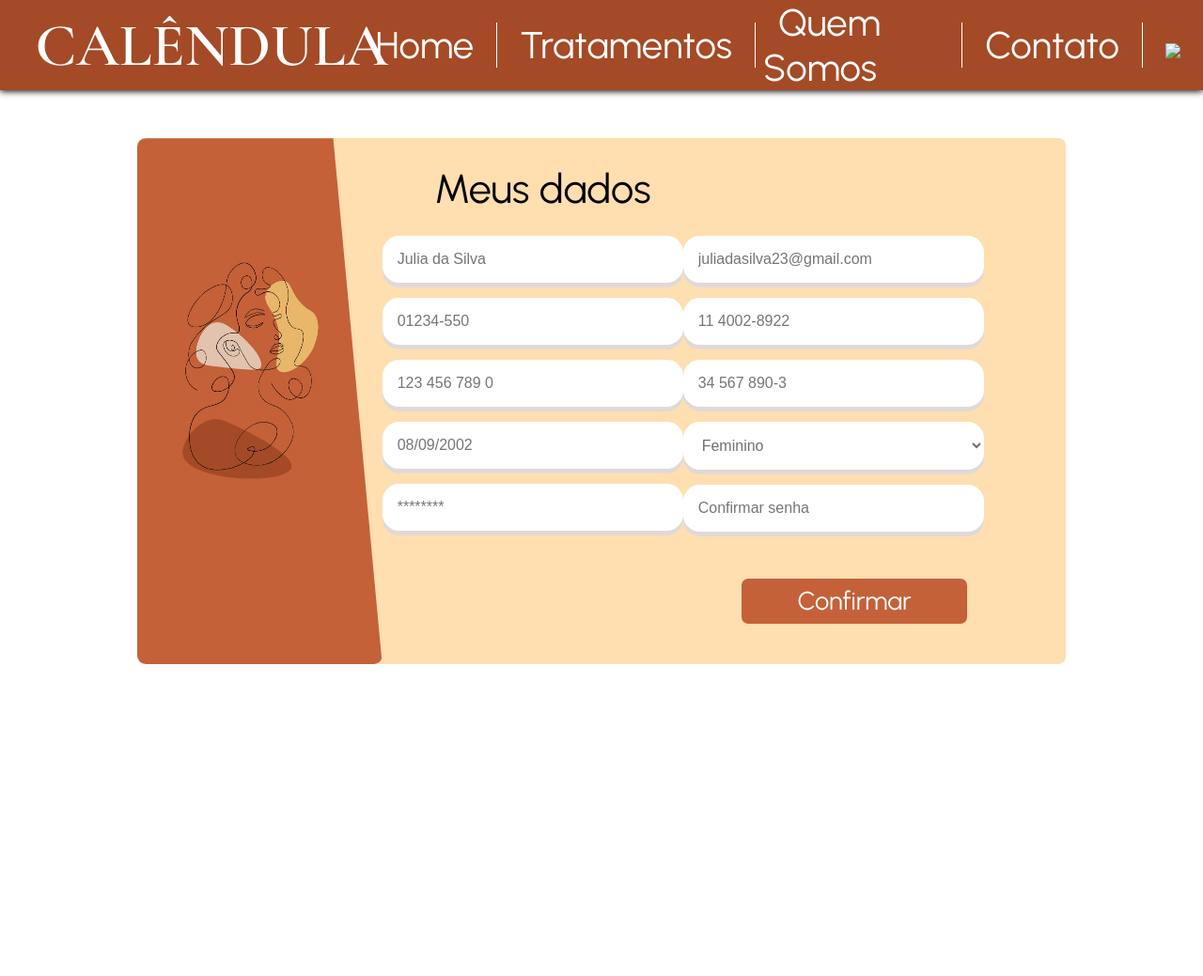
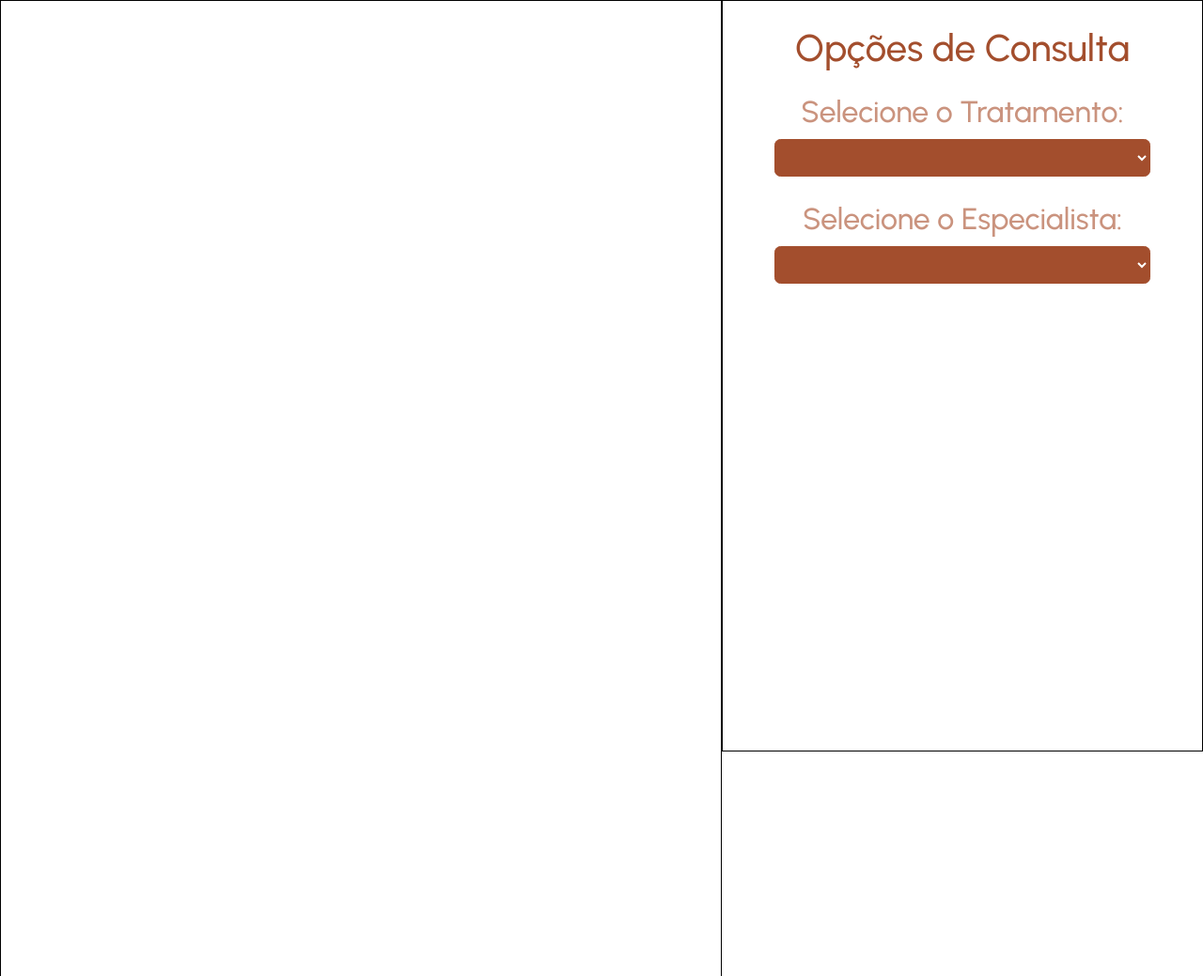
Before and after one commit to intentdoor/CalendulaDermo, a plain HTML site: page index.html in a window 1280 px wide. Shown: the whole page at 94% size. Before the commit the page ends 800 px from the top, so only its background shows below. Drawn offline with nearby package versions, Linux system fonts and the light colour scheme.

Commit message:
tela de marcar consulta

```diff
--- a/index.html
+++ b/index.html
@@ -8,93 +8,34 @@
 </head>
 <body>
     <div class="container">
-        <!-- cabeçalho -->
-        <nav>
-            <div class="logo">
-                <a href="index.html">CALÊNDULA</a>
-            </div>
-            <ul>
-                <li><a href="#" class="home">Home</a></li>
-                <div id="barra"></div>
-                <li><a href="#">Tratamentos</a></li>
-                <div id="barra"></div>
-                <li><a href="#">Quem Somos</a></li>
-                <div id="barra"></div>
-                <li><a href="#">Contato</a></li>
-                <div id="barra"></div>
-                <li><a href=""><img src="img" class="Perfilzinho" ></a></li>
-            </ul>
-            <div class="menu-icon">
-                <img src="img/perfil.jpeg" alt="">
-            </div>
-        </nav>
-    </div>
-    <div class="carcaça">
+        <div id="imagemdefundo"></div>
+        <div id="marcarconsulta">
+            <div class="escrita">Opções de Consulta</div>
+            <div class="escrita2">Selecione o Tratamento:</div>
 
-        <div id="sombra">
-            <img src="img/dessavez.jfif" class="poa" >
+            <select name="" class="tratamentos" >
+                <option value="" class="opcoes" id="vazio"></option>
+                <option value="" class="opcoes" id="primeiro">Acne</option>
+                <option value="" class="opcoes" id="segundo">Rosácea</option>
+                <option value="" class="opcoes" id="terceiro">Dermatologia Infantil</option>
+                <option value="" class="opcoes" id="quarto">Micose</option>
+                <option value="" class="opcoes" id="quinto">Hiperidrose</option>
+                <option value="" class="opcoes" id="sexto">Melasma</option>
+                <option value="" class="opcoes" id="setimo">Queda de cabelo</option>
+            </select>
 
+            <div class="escrita2">Selecione o Especialista:</div>
+            <select name="" class="tratamentos" >
+                <option value="" class="opcoes" id="vazio"></option>
+                <option value="" class="opcoes" id="primeiro1">Dr. Otto Octavius</option>
+                <option value="" class="opcoes" id="segundo2">Dra. Deolane Silva</option>
+                <option value="" class="opcoes" id="terceiro3">Dra. Raquel Ruy Barbosa</option>
+
+
+            </select>
         </div>
 
-                <div class="caixas">
-                        <div class="pls">Meus dados</div>
-                        <div class="caixadentro">
-                            <div class="esquerda">
-                                <div id="Nome" class="papiro">
-                                    <input id="nome"  type="text" placeholder="Julia da Silva" class="ogin">
-                                </div>
-
-                                <div id="Cep" class="papiro" >
-                                    <input id="cep" type="text" placeholder="01234-550" class="ogin">
-                                </div>
-
-                                <div id="CPF" class="papiro">
-                                    <input id="cpf" type="text" placeholder="123 456 789 0" class="ogin">
-                                </div>
-
-
-
-                                <div id="Nascimento" class="papiro">
-                                    <input id="nascimento" type="text" placeholder="08/09/2002" class="ogin">
-                                </div>
-
-
-                                <div id="Senha" class="papiro">
-                                    <input id="senha" type="text" placeholder="********" class="ogin">
-                                </div>
-                            </div>
-                            <div class="direita">
-                                <div id="Email" class="papiro">
-                                    <input id="email" type="text" placeholder="juliadasilva23@gmail.com" class="ogin">
-                                </div>
-                                <div id="Número" class="papiro">
-                                    <input id="numero" type="text" placeholder="11 4002-8922" class="ogin">
-                                </div>
-                                <div id="RG" class="papiro">
-                                    <input id="rg" type="text" placeholder="34 567 890-3" class="ogin">
-                                </div>
-
-                               <div id="genero">
-                                    <select name="selectgenero" >
-                                        <option value="" class="generocor">Feminino</option>
-                                        <option value="">Informe seu gênero</option>
-                                        <option value="" class="generocor">Masculino</option>
-                                        <option value="" class="generocor">Outro</option>
-                                    </select>
-                               </div>
-
-
-                                <div id="ConfirmaSenha" class="papiro">
-                                    <input id="confirmasenha" type="text" placeholder="Confirmar senha" class="ogin">
-                                </div>
-                            </div>
-                        </div>
-                        <div class="botao" href="#" >Confirmar</div>
-                </div>
-
     </div>
-
-
         <!-- Fontes -->
     <link rel="preconnect" href="https://fonts.googleapis.com">
 <link rel="preconnect" href="https://fonts.gstatic.com" crossorigin>
--- a/styles.css
+++ b/styles.css
@@ -3,233 +3,112 @@
     padding: 0;
     box-sizing: border-box;
 
-    /* font-family: ; */
 }
 
-body{
-    background-color: #ffffff;
-}
-
-/* HEADER */
-/* .container{
-    max-width: 100%;
-} */
-
-nav{
+.container{
     display: flex;
-    justify-content: space-between;
-    align-items: center;
-    width: 100%;
-    height: 12vh;
-    background-color: #A44A26;
-    box-shadow: 0.0vh 0.07vh 0.9vh ;
-}
-#barra{
-    height: 6vh;
-    border-left: 0.01px solid white;
-}
-
-.Perfilzinho{
-    margin-top: 1px;
-}
-
-nav .menu-icon{
-    cursor: pointer;
-    display: none;
-}
-
-nav .logo a{
-    font-size: clamp(7%, 6vw, 8vh);
-    font-weight: bold;
-    color: white;
-    text-decoration: none;
-    font-family: "Cormorant Garamond", serif;
-    font-weight: 600;
-    font-style: normal;
-    padding-left: 10%;
-}
-
-nav ul{
-    display: flex;
-    list-style: none;
-    align-items: center;
-}
-
-nav ul li{
-    padding: 0 1vh;
-}
-
-nav ul li a{
-    text-decoration: none;
-    font-size: 5vh;
-    color: white;
-    padding-bottom: 1vh;
-    padding-left: 2vh;
-    padding-right: 2vh;
-    border-bottom: 0.3vh solid transparent;
-    font-family: "Urbanist", sans-serif;
-    font-optical-sizing: auto;
-    font-weight: weight;
-    font-style: normal;
-}
-
-
-nav ul li a:hover{
-    transform: scale(1,2);
-    border-bottom: 0.3vh solid white;
-}
-
-.carcaça{
-    height: 70vh;
-    width: 1350;
-    background-color: #FFDEB0;
-    border: 0px solid #FFDEB0;
-    border-radius: 1vh;
-    margin-top: 4%;
-    margin-left: 11.4%;
-    margin-right: 11.4%;
-    display: flex;
+    justify-content: center;
 
 }
 
-#login {
-    text-decoration: none;
-    font-size: 5vh;
-    /* text-transform: uppercase; */
-    color: white;
-    padding-bottom: 1vh;
-    padding-left: 2vh;
-    padding-right: 2vh;
-    border-bottom: 0.3vh solid white;
-    font-family: "Urbanist", sans-serif;
-    font-optical-sizing: auto;
-    font-weight: weight;
-    font-style: normal;
-  }
+#imagemdefundo{
+    border: 0.01px solid black;
+    height: 130vh;
+    width: 60%;
+}
+
+#marcarconsulta{
+    border: 0.01px solid black;
+    height: 100vh;
+    width: 40%;
+    display: flex;
+    align-items: center;
+    flex-direction: column;
 
 
-
-
-#sombra{
-
-background-color: #C46139;
-color: #ffffff;
-height: 70vh;
-width: 30%;
-border-radius: 1.2vh;
-clip-path: polygon(0 0, 80% 0%, 100% 100%, 0% 100%);
-
-}
-.poa{
-    margin-left: 4%;
-    margin-top: 45%;
-    width: 80%;
-    height: 45%;
 }
 
-
-.papiro input {
-    text-decoration: #C46139;
-    background-color: #ffffff;
-  border: none;
-  padding: 2vh;
-  font-size: 2vh;
-  width: 40vh;
-  border-radius: 2.2vh;
-  color: #C46139;
-  box-shadow: 0 0.6vh #dfd9d9;
-  cursor: pointer;
-  margin-bottom: 2vh;
+.escrita{
+    font-family: "Urbanist", sans-serif;
+    font-weight: 500;
+    font-size: 5vh;
+    color: #A34E2D;
+    margin-top: 5%;
+    margin-bottom: 5%;
+}
+.escrita2{
+    font-family: "Urbanist", sans-serif;
+    font-weight: 500;
+    font-size: 4vh;
+    color: #CA937E;
+    margin-bottom: 2%;
 }
 
-.papiro input:focus {
-    outline-color: #c5c5c5;
-}
+.tratamentos{
 
-
-select{
-    background-color: #ffffff;
-  border: none;
-  padding: 2vh;
-  font-size: 2vh;
-  width: 40vh;
-  border-radius: 2.2vh;
-  color: #00000091;
-  box-shadow: 0 0.6vh #dfd9d9;
-  cursor: pointer;
-  margin-bottom: 2vh;
-  outline-color: #c5c5c5;
-}
-.select:focus {
-    outline-color: #c5c5c5;
-}
-
-
-
-.caixas{
-    margin-right: 4vh;
-    width: 80%;
+    width: 50vh;
+    height: 5vh;
+    background-color: #A34E2D;
+    border-radius: 0.8vh;
+    color: #ffffff;
+    font-size: 2.5vh;
+    border: 0.1vh solid #A34E2D;
+    border-color: #A34E2D;
+    padding-left: 1.5vh;
+    margin-bottom: 5%;
 
 }
 
 
 
-.botao {
-    align-items: center;
-    display: flex;
-    justify-content: center;
+#vazio{
+    background-color: #CA937E;
+    border-radius: 5vh;
+}
+
+#primeiro{
+    background-color: #CA937E;
     color: #ffffff;
-    font-family: "Urbanist", sans-serif;
-    font-size: 3.4vh;
-    margin-left: 55%;
-    margin-top: -4%;
-    /* margin-left: 15vh; */
-    height: 6vh;
-    width: 30vh;
-    border-radius: 0.9vh;
-    background-color: #C46139;
-    cursor: pointer;
+
 
 }
-#aindanao {
-    font-family: "Urbanist", sans-serif;
-    margin-left: 15vh;
-    margin-top: 1vh;
-    font-size: large;
-    font-weight: 500;
+#segundo{
+    background-color: #CA937E;
+    color: #ffffff;
+}
+#terceiro{
+    background-color: #CA937E;
+    color: #ffffff;
+}
+#quarto{
+    background-color: #CA937E;
+    color: #ffffff;
+}
+#quinto{
+    background-color: #CA937E;
+    color: #ffffff;
+}
+#sexto{
+    background-color: #CA937E;
+    color: #ffffff;
+}
+#setimo{
+    background-color: #CA937E;
+    color: #ffffff;
 }
 
-#blocol {
-    margin-top: 10vh;
+#primeiro1{
+    font-family: "Urbanist", sans-serif;
+    background-color: #CA937E;
+    color: #ffffff;
 }
-
-.caixadentro{
-
-    width: 90%;
-    display: flex;
-    justify-content: space-evenly;
-    height: 70%;
-
+#segundo2{
+    font-family: "Urbanist", sans-serif;
+    background-color: #CA937E;
+    color: #ffffff;
 }
-
-.pls{
-    margin-left: 8%;
-    margin-top: 4%;
-    margin-bottom: 3.5%;
-    font-size: 5.4vh;
+#terceiro3{
     font-family: "Urbanist", sans-serif;
+    background-color: #CA937E;
+    color: #ffffff;
 }
-
-#imagem1 {
-    height: 5%;
-    width: 5%;
-}
-
-#genero1{
-    color: #c5c5c5;
-
-}
-
-.generocor{
-
-}
```
